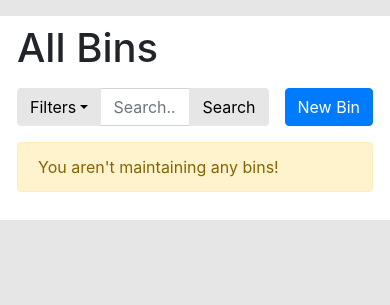
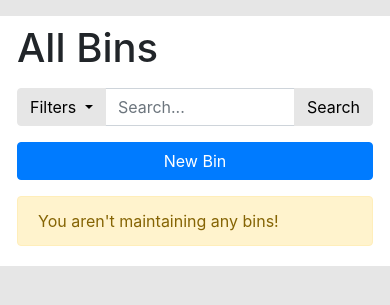
Before and after one commit to The-Compiler/crashbin, a Django app: page /bins in a window 390 px wide. Shown: the part 76-381 px from the top of the page. Run offline with Django 3.2, Linux system fonts and the light colour scheme; data that the repository does not hold is empty; some libraries are stand-ins or nearby versions.

Commit message:
Make search bar responsive

```diff
--- a/crashbin_app/templates/crashbin_app/bins.html
+++ b/crashbin_app/templates/crashbin_app/bins.html
@@ -7,13 +7,17 @@
 {% block content %}
     <div class="container my-2 p-0">
         <div class="row">
-            <div class="col-lg m-2 p-0 px-4 pb-4 bg-white">
-                <h1 class="my-2">All Bins</h1>
-                <div class="bin-filter d-flex flex-row my-3">
-                    <div class="input-group input-group">
+            <div class="col-lg m-2 p-0">
+                <div class="px-4 pb-3 bg-white">
+                    <h1 class="m-0 py-2">All Bins</h1>
+                    <div class="row mx-n2 mb-2">
+                        <div class="col-sm p-2">
+                            <div class="input-group input-group d-flex flex-row">
                                 <div class="input-group-prepend">
-                            <button class="btn btn-secondary dropdown-toggle" type="button" data-toggle="dropdown"
-                                    aria-haspopup="true" aria-expanded="false">Filters</button>
+                                    <button class="btn btn-secondary dropdown-toggle" type="button"
+                                            data-toggle="dropdown"
+                                            aria-haspopup="true" aria-expanded="false">Filters
+                                    </button>
                                     <div class="dropdown-menu">
                                         <a class="dropdown-item" href="#">Filter 1</a>
                                         <a class="dropdown-item" href="#">Filter 2</a>
@@ -25,10 +29,14 @@
                                     <button class="btn btn-secondary" type="button">Search</button>
                                 </div>
                             </div>
-                    <a class="btn btn-primary text-nowrap ml-3" href="/bin/new/" role="button">New Bin</a>
+                        </div>
+                        <div class="col-sm-auto p-2">
+                            <a class="btn btn-block btn-primary text-nowrap" href="/bin/new/" role="button">New Bin</a>
+                        </div>
                     </div>
                     {% bin_list bins 'bins' %}
                 </div>
             </div>
         </div>
+    </div>
 {% endblock %}
```
Lines whose indentation alone changed are shown as unchanged.
